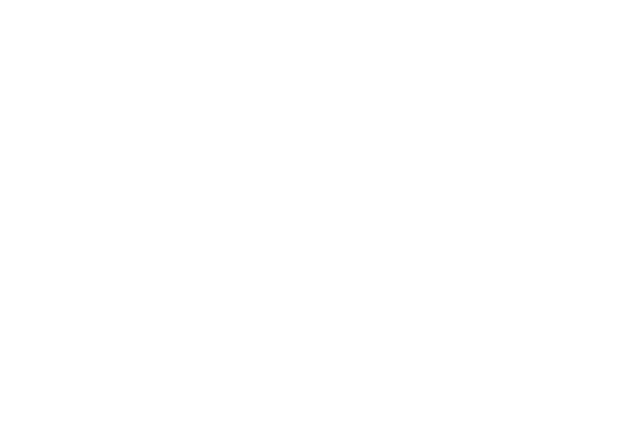
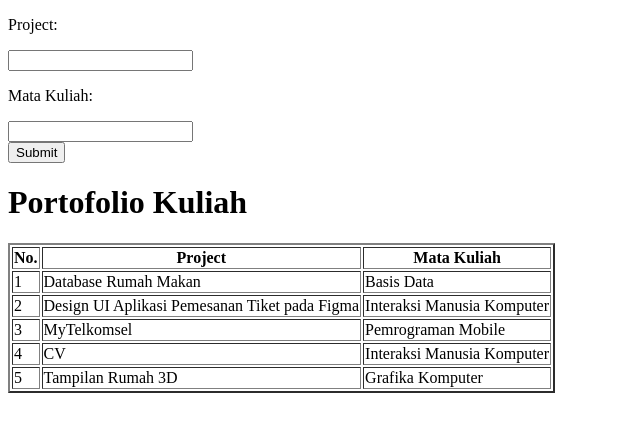
Before and after one commit to jauharandz/jauharandz.github.io, a plain HTML site: page portofolio.html in a window 1280 px wide. Shown: the whole page, without its empty margins (0-640 px from the left). Drawn offline with Linux system fonts and the light colour scheme.

Commit message:
add file biodata.html

```diff
--- a/portofolio.html
+++ b/portofolio.html
@@ -0,0 +1,64 @@
+<!DOCTYPE html>
+<html lang="en">
+<head>
+    <meta charset="UTF-8">
+    <meta http-equiv="X-UA-Compatible" content="IE=edge">
+    <meta name="viewport" content="width=device-width, initial-scale=1.0">
+    <title>Portofolio Nada</title>
+</head>
+<body>
+
+    <form>
+        <p>Project: </p>
+        <input type="text" name="Project">
+        <p>Mata Kuliah: </p>
+        <input type="text" name="Mata Kuliah">
+
+        <div>
+
+            <input type="submit" value="Submit">
+        </div>
+
+    </form>
+<h1>Portofolio Kuliah</h1>
+
+<table border="2">
+    <tr>
+        <th>No. </th>
+        <th>Project</th>
+        <th>Mata Kuliah</th>
+    </tr>
+
+    <tr>
+        <td>1</td>
+        <td>Database Rumah Makan</td>
+        <td>Basis Data</td>
+    </tr>
+
+    <tr>
+        <td>2</td>
+        <td>Design UI Aplikasi Pemesanan Tiket pada Figma</td>
+        <td>Interaksi Manusia Komputer</td>
+    </tr>
+
+    <tr>
+        <td>3</td>
+        <td>MyTelkomsel</td>
+        <td>Pemrograman Mobile</td>
+    </tr>
+
+    <tr>
+        <td>4</td>
+        <td>CV</td>
+        <td>Interaksi Manusia Komputer</td>
+    </tr>
+
+    <tr>
+        <td>5</td>
+        <td>Tampilan Rumah 3D</td>
+        <td>Grafika Komputer</td>
+    </tr>
+</table>
+
+</body>
+</html>
```
Also changed, not shown: biodata.html (+4 -0 lines).
